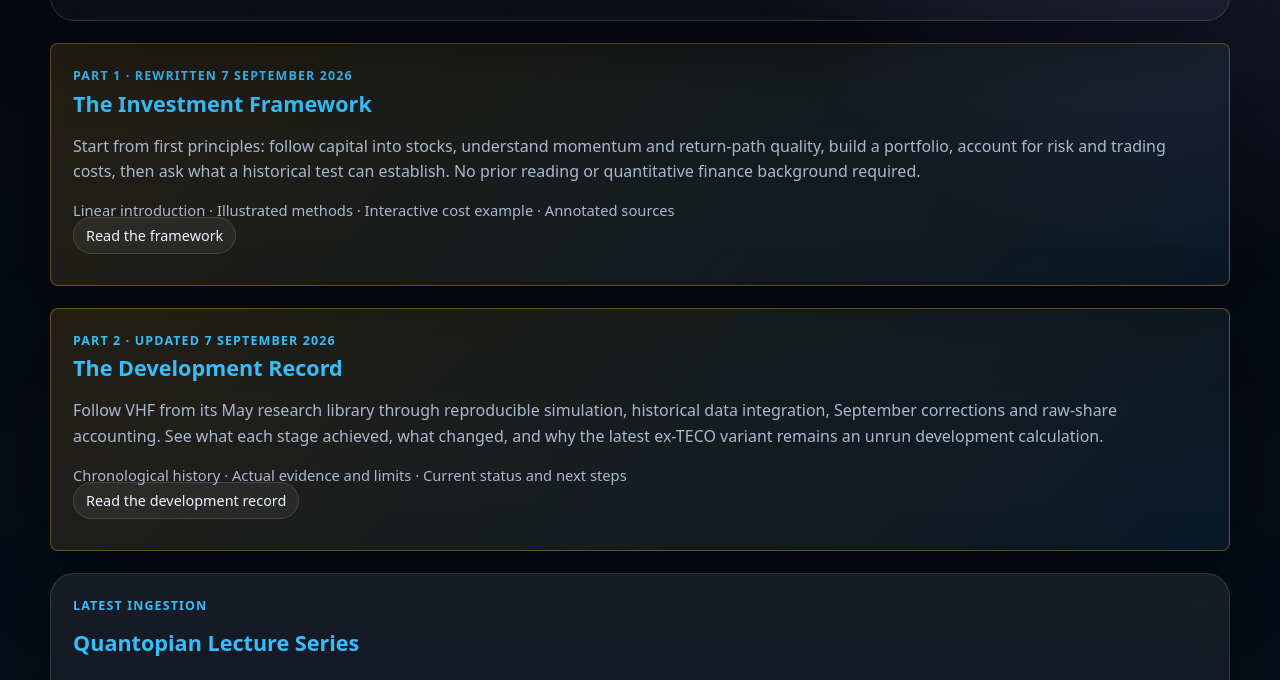
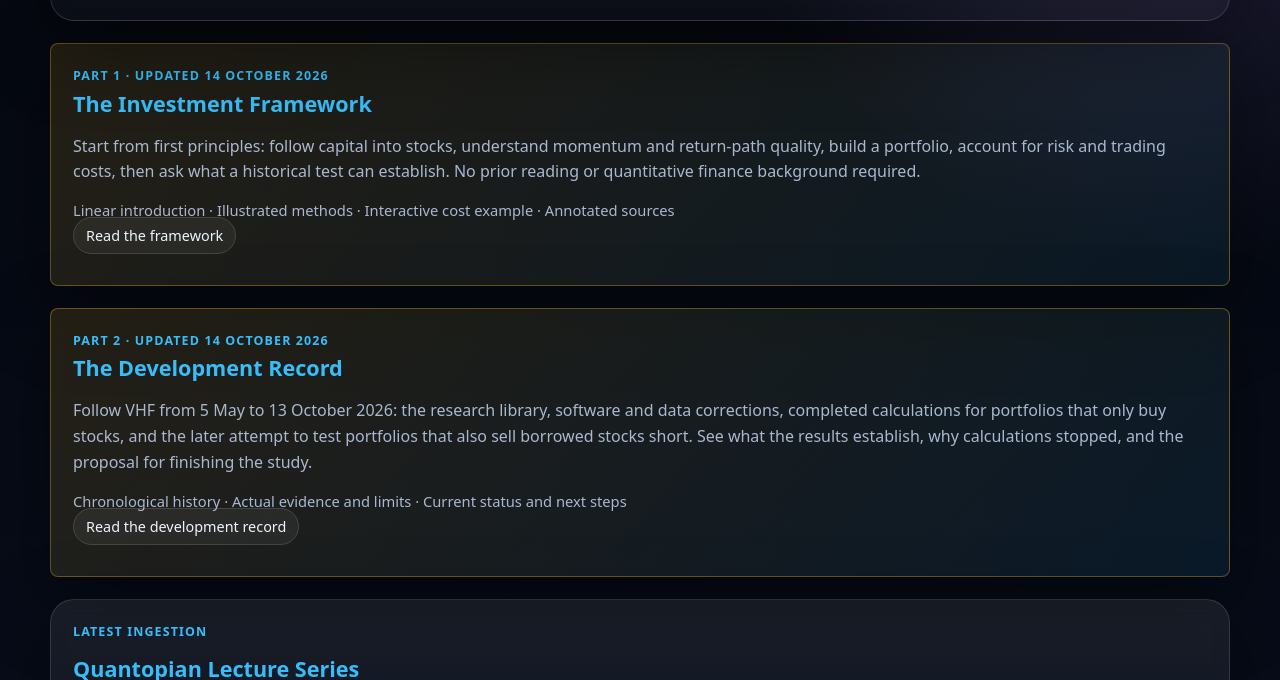
Before and after one commit to boz-b/ozet, a website: page index.html in a window 1280 px wide. Shown: the part 420-1100 px from the top of the page. Drawn offline with Linux system fonts and the light colour scheme.

Commit message:
Clarify VHF guide coverage through October

```diff
--- a/index.html
+++ b/index.html
@@ -30,7 +30,7 @@
 
   <section class="scratchpad-entry" aria-label="Virtual Hedge Fund quantitative field guide">
     <article class="scratchpad-link-card">
-      <div class="eyebrow">Part 1 · Rewritten 7 September 2026</div>
+      <div class="eyebrow">Part 1 · Updated 14 October 2026</div>
       <h2><a href="pages/explain.html">The Investment Framework</a></h2>
       <p>Start from first principles: follow capital into stocks, understand momentum and return-path quality, build a portfolio, account for risk and trading costs, then ask what a historical test can establish. No prior reading or quantitative finance background required.</p>
       <div class="meta">Linear introduction · Illustrated methods · Interactive cost example · Annotated sources</div>
@@ -40,9 +40,9 @@
 
   <section class="scratchpad-entry" aria-label="Virtual Hedge Fund development record">
     <article class="scratchpad-link-card">
-      <div class="eyebrow">Part 2 · Updated 7 September 2026</div>
+      <div class="eyebrow">Part 2 · Updated 14 October 2026</div>
       <h2><a href="pages/scratchpad.html">The Development Record</a></h2>
-      <p>Follow VHF from its May research library through reproducible simulation, historical data integration, September corrections and raw-share accounting. See what each stage achieved, what changed, and why the latest ex-TECO variant remains an unrun development calculation.</p>
+      <p>Follow VHF from 5 May to 13 October 2026: the research library, software and data corrections, completed calculations for portfolios that only buy stocks, and the later attempt to test portfolios that also sell borrowed stocks short. See what the results establish, why calculations stopped, and the proposal for finishing the study.</p>
       <div class="meta">Chronological history · Actual evidence and limits · Current status and next steps</div>
       <p><a class="button-link" href="pages/scratchpad.html">Read the development record</a></p>
     </article>
```
Also changed, not shown: pages/scratchpad.html (+3 -3 lines).
